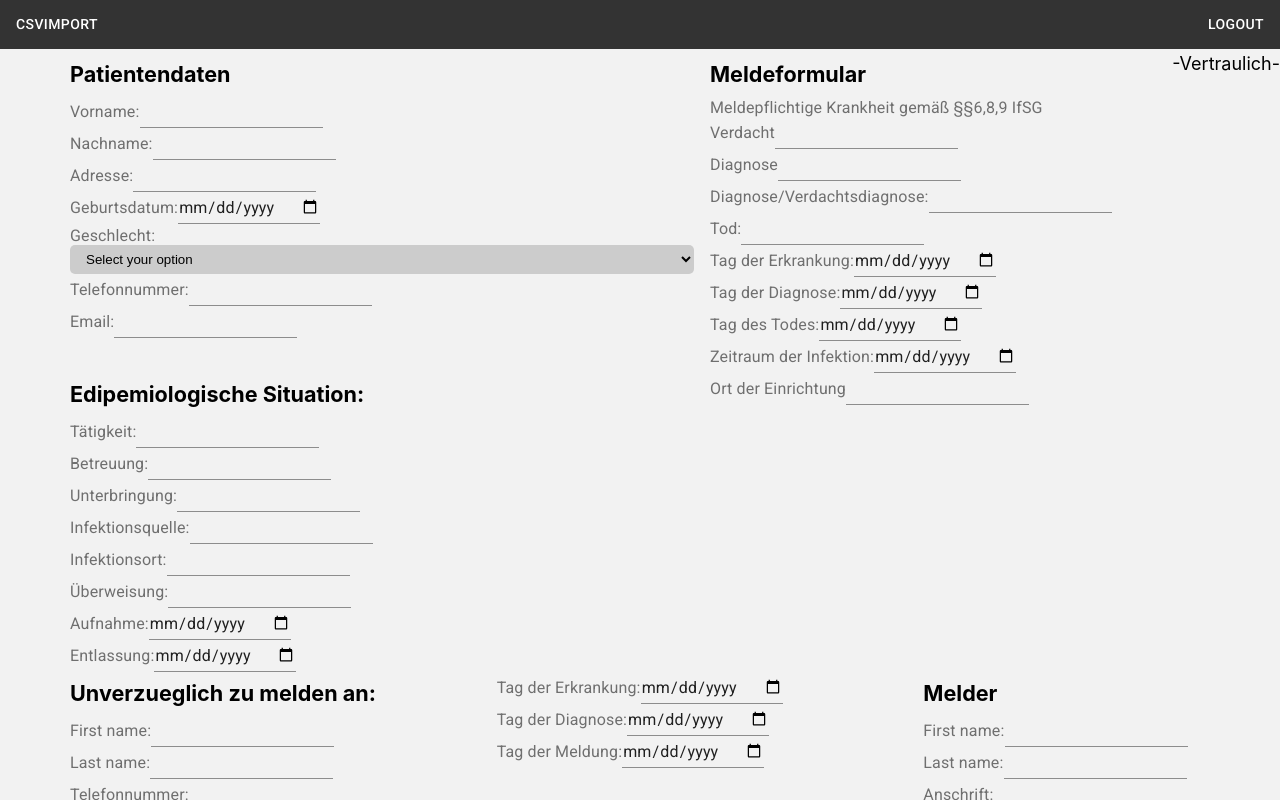
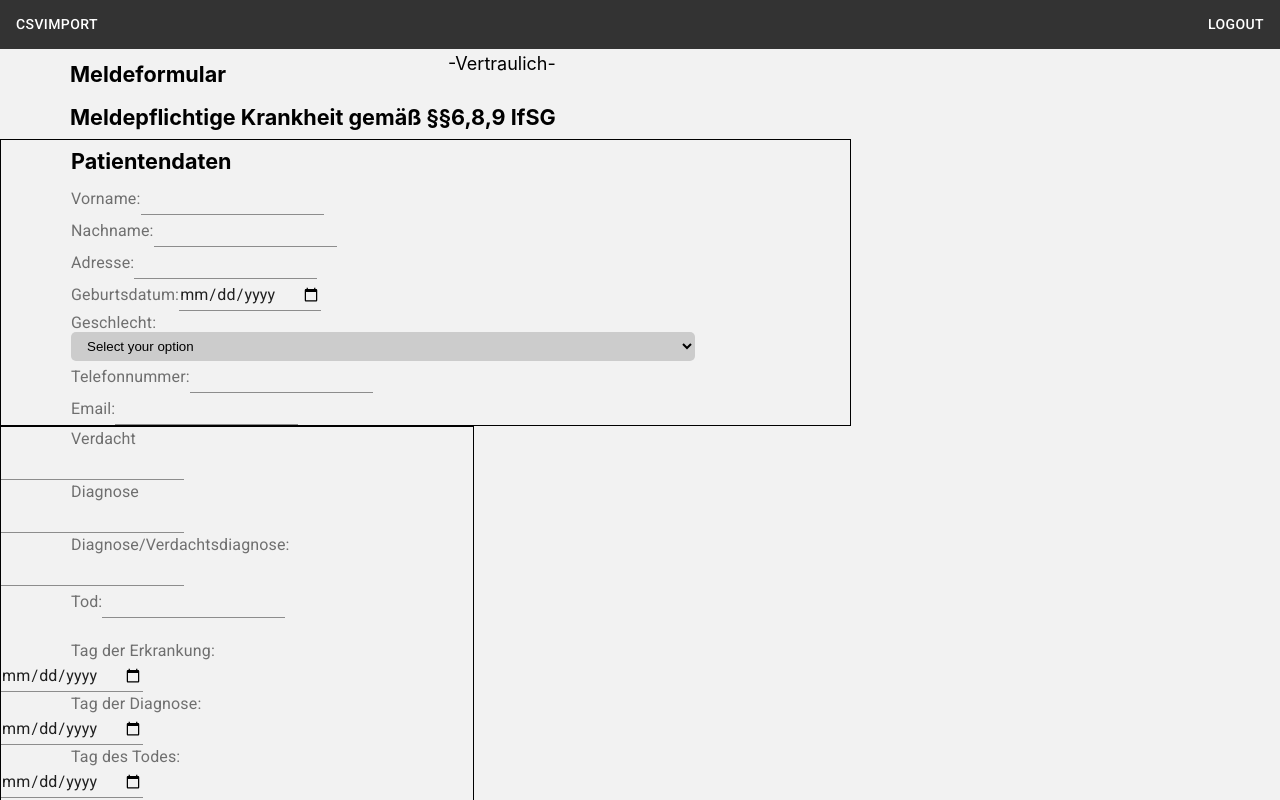
Before and after one commit to suniastar/online-fallregister, a React (Create React App) app in the folder fallregister_frontend/: page / in a window 1280 px wide. Shown: the top 800 px of the page. Built offline with nearby package versions, Linux system fonts and the light colour scheme; the HTML template or start-up script is replaced by a standard one.

Commit message:
borderd boxes first try

```diff
--- a/fallregister_frontend/src/PatientDataForm.js
+++ b/fallregister_frontend/src/PatientDataForm.js
@@ -1,9 +1,11 @@
 
 import React from 'react';
+import {FormLabel, Input, Grid, Box, Borders} from '@material-ui/core/';
 
-import {FormLabel, Input, Grid} from '@material-ui/core/';
 
 class PatientDataForm extends React.Component {
+
+
     render(){
 
  return(
@@ -15,13 +17,29 @@ class PatientDataForm extends React.Component {
           alignItems='flex-start'
 
           >
+        <Grid>
+            <Grid container
+                  direction= 'row'
+                  justify= 'space-between'
+                  border={1}
+            >
 
+                <Grid>
+                    <FormLabel class="big">Meldeformular</FormLabel>
+                </Grid>
+
+                <Grid>
+                    -Vertraulich-
+                </Grid>
+            </Grid>
+            <FormLabel class= "big">Meldepflichtige Krankheit gemäß §§6,8,9 IfSG</FormLabel>
+        </Grid>
         <Grid container
               direction= 'row'
               justify= 'flex-start'
               alignItems= "stretch"
         >
-
+            <Box border={1} borderColor="#000">
             <Grid container
                   direction= 'column'
                   item
@@ -31,10 +49,12 @@ class PatientDataForm extends React.Component {
                     <FormLabel class="big">Patientendaten </FormLabel>
                 </Grid>
 
+
                 <Grid>
                     <FormLabel for="fname">Vorname:</FormLabel>
                     <Input type="text" id="fname" name="fname"></Input>
                 </Grid>
+
 
                 <Grid>
                     <FormLabel for="lname">Nachname:</FormLabel>
@@ -72,26 +92,13 @@ class PatientDataForm extends React.Component {
                     <Input type="email" id="email" name="email"></Input>
                 </Grid>
             </Grid>
+            </Box>
+            <Box border={1} borderColor="#000">
             <Grid container
                   direction= 'column'
                   item
                   xs={6}
             >
-                <Grid>
-                    <Grid container
-                          direction= 'row'
-                          justify= 'space-between'
-                    >
-                        <Grid>
-                            <FormLabel class="big">Meldeformular</FormLabel>
-                        </Grid>
-                        <Grid>
-                            -Vertraulich-
-                        </Grid>
-                    </Grid>
-                    <FormLabel>Meldepflichtige Krankheit gemäß §§6,8,9 IfSG</FormLabel>
-                </Grid>
-
                     <Grid container
                           direction= 'column'
                     >
@@ -99,30 +106,37 @@ class PatientDataForm extends React.Component {
                             <FormLabel for="fname">Verdacht</FormLabel>
                             <Input type="text" id="fname" name="fname"></Input>
                         </Grid>
+
                         <Grid>
                             <FormLabel for="fname">Diagnose</FormLabel>
                             <Input type="text" id="fname" name="fname"></Input>
                         </Grid>
+
                         <Grid>
                             <FormLabel for="diagnose">Diagnose/Verdachtsdiagnose:</FormLabel>
                             <Input type="text" id="diagnose" name="diagnose"></Input>
                         </Grid>
+
                         <Grid>
                             <FormLabel for="fname">Tod:</FormLabel>
                             <Input type="text" id="fname" name="fname"></Input>
                         </Grid>
+
                         <Grid>
                             <FormLabel for="dayOfInfection">Tag der Erkrankung:</FormLabel>
                             <Input type="date" id="dayOfInfection" name="dayOfInfection"></Input>
                         </Grid>
+
                         <Grid>
                             <FormLabel for="dayOfDiagnose">Tag der Diagnose:</FormLabel>
                             <Input type="date" id="dayOfDiagnose" name="dayOfDiagnose"></Input>
                         </Grid>
+
                         <Grid>
                             <FormLabel for="dayOfDeath">Tag des Todes:</FormLabel>
                             <Input type="date" id="dayOfDeath" name="dayOfDeath"></Input>
                         </Grid>
+
                         <Grid>
                             <FormLabel for="timeslotOfInfection">Zeitraum der Infektion:</FormLabel>
                             <Input type="date" id="timeslotOfInfection" name="timeslotOfInfection"></Input>
@@ -130,8 +144,8 @@ class PatientDataForm extends React.Component {
 
                     </Grid>
 
-
             </Grid>
+            </Box>
 
         </Grid>
 
```
Lines whose indentation alone changed are shown as unchanged.
